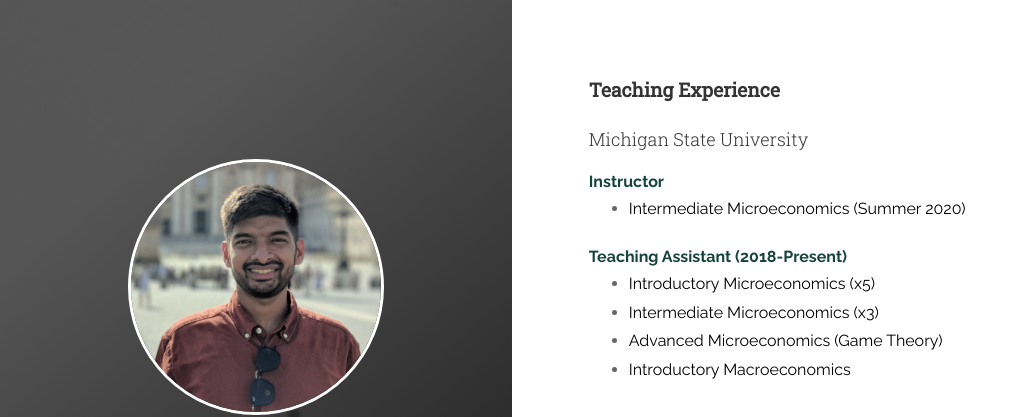
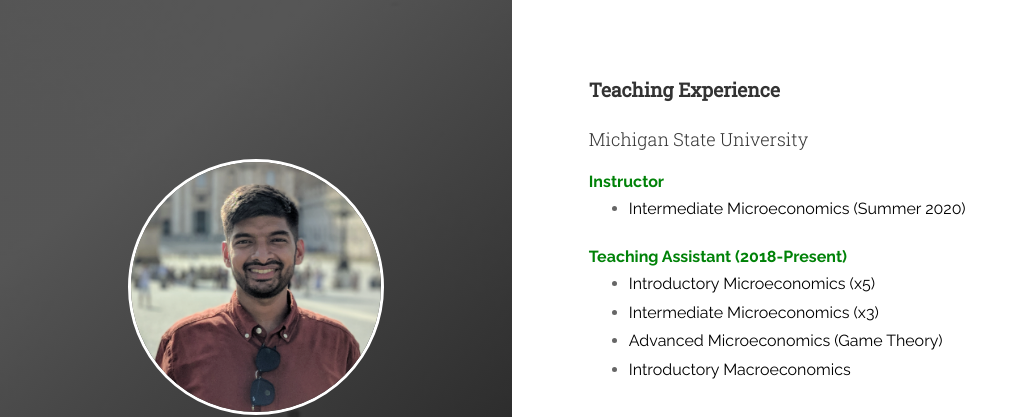
Before and after one commit to raghavrakesh/raghavrakesh.github.io, a Jekyll site: the page built from _posts/2018-06-12-teaching.markdown, in a window 1280 px wide. Shown: the top 417 px of the page, without its empty margins (0-1028 px from the left). Built offline with Jekyll 4.4.1, drawn with Linux system fonts in a browser that asks for light colours.

Commit message:
Update 2018-06-12-teaching.markdown

```diff
--- a/_posts/2018-06-12-teaching.markdown
+++ b/_posts/2018-06-12-teaching.markdown
@@ -9,14 +9,14 @@ tags: [jekyll]
 
 <h4 style="margin-top:30px;"><font size="+1"> Michigan State University </font></h4>
 
-<p style="margin-top:20px;"><strong style="color:#18453B">Instructor </strong></p>
+<p style="margin-top:20px;"><strong style="color:#008208">Instructor </strong></p>
 
 <ul style="margin-top:-20px;">
   <li><font  color="#000000">Intermediate Microeconomics (Summer 2020)</font> </li>
 </ul>
 
 
-<p style="margin-top:20px;"><strong style="color:#18453B">Teaching Assistant (2018-Present)</strong></p>
+<p style="margin-top:20px;"><strong style="color:#008208">Teaching Assistant (2018-Present)</strong></p>
 
 <ul style="margin-top:-20px;">
   <li><font  color="#000000">Introductory Microeconomics (x5)</font> </li>
```
